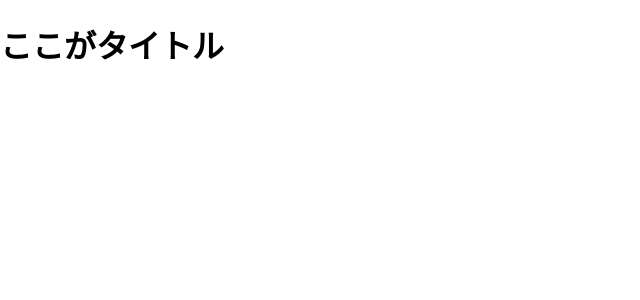
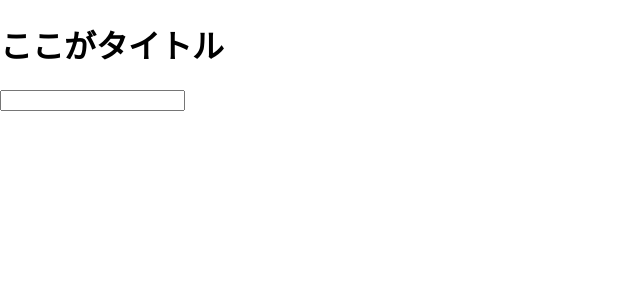
Before and after one commit to nousi/udemy-react-1, a React (Create React App) app: page / in a window 1280 px wide. Shown: the top 300 px of the page, without its empty margins (0-640 px from the left). Built offline with nearby package versions, Linux system fonts and the light colour scheme.

Commit message:
larn jsx syntax

```diff
--- a/src/App.js
+++ b/src/App.js
@@ -4,7 +4,8 @@ import './App.css';
 function App() {
   return (
     <div>
-      <h1>ここがタイトル</h1>
+      <h1 className="foo">ここがタイトル</h1>
+      <input type="text" onClick={() => {console.log("OK  ")}} />
     </div>
   );
 }
```
